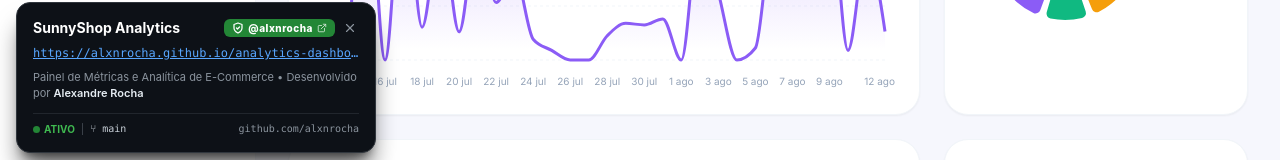
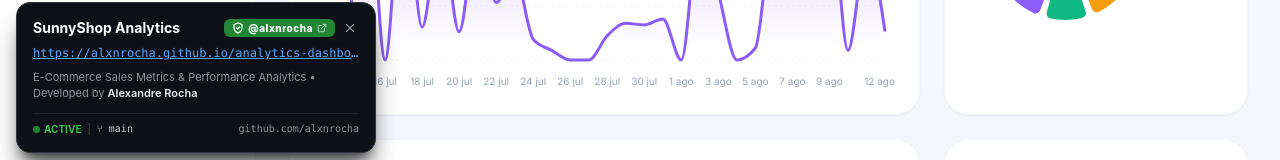
Before and after one commit to alxnrocha/09-analytics-dashboard, a React (Vite) app: page / in a window 1280 px wide. Shown: the part 631-791 px from the top of the page. Built offline with nearby package versions, Linux system fonts and the light colour scheme.

Commit message:
fix(badge): translate badge to English and update GitHub profile link

```diff
--- a/src/components/ProjectBadge.tsx
+++ b/src/components/ProjectBadge.tsx
@@ -17,7 +17,7 @@
 
   return (
     <aside
-      aria-label="Informações do Projeto"
+      aria-label="Project Information"
       style={{
         position: 'fixed',
         bottom: '16px',
@@ -72,7 +72,7 @@
             href="https://github.com/alxnrocha"
             target="_blank"
             rel="noopener noreferrer"
-            title="Ver perfil de Alexandre Rocha no GitHub"
+            title="View Alexandre Rocha's GitHub profile"
             style={{
               display: 'inline-flex',
               alignItems: 'center',
@@ -121,8 +121,8 @@
           </a>
           <button
             onClick={() => setIsVisible(false)}
-            title="Fechar (retorna em 5s)"
-            aria-label="Fechar"
+            title="Close (returns in 5s)"
+            aria-label="Close"
             style={{
               background: 'transparent',
               border: 'none',
@@ -184,7 +184,7 @@
             '-apple-system, BlinkMacSystemFont, "Segoe UI", Roboto, Inter, Helvetica, Arial, sans-serif',
         }}
       >
-        Painel de Métricas e Analítica de E-Commerce • Desenvolvido por{' '}
+        E-Commerce Sales Metrics & Performance Analytics • Developed by{' '}
         <a
           href="https://github.com/alxnrocha"
           target="_blank"
@@ -228,7 +228,7 @@
                 display: 'inline-block',
               }}
             />
-            ATIVO
+            ACTIVE
           </span>
           <span style={{ color: '#484f58' }}>|</span>
           <span
```
